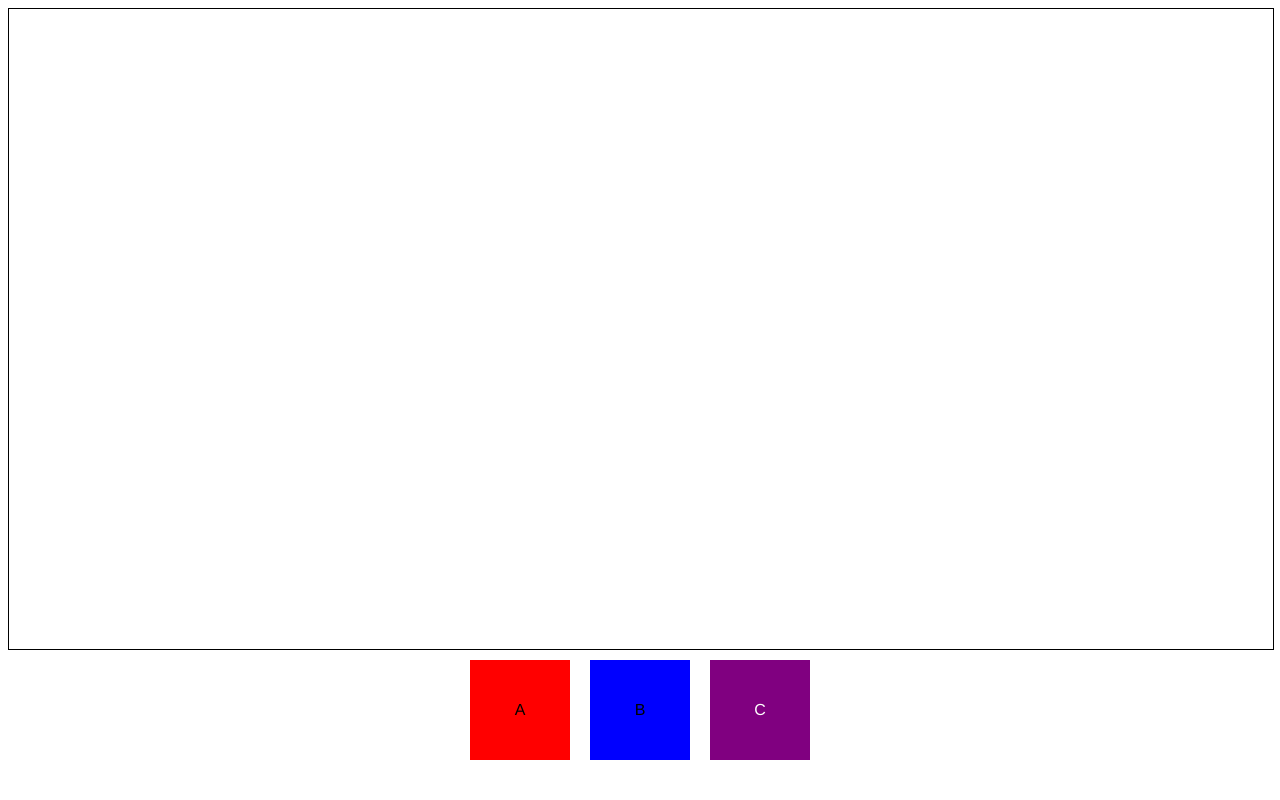
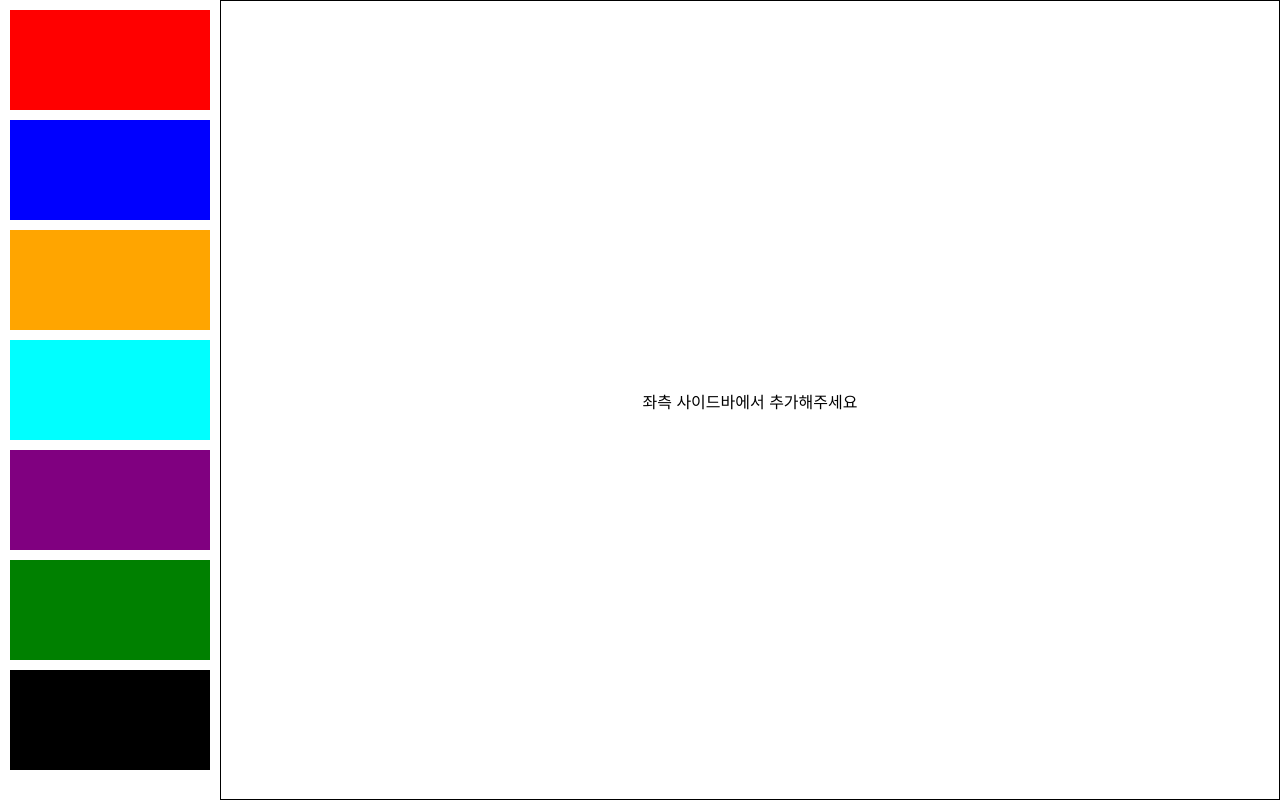
Before and after one commit to eabinn/PromotionMaker, a Vue app: page / in a window 1280 px wide. Built offline with nearby package versions, Linux system fonts and the light colour scheme.

Commit message:
Test drag and drop

```diff
--- a/src/App.vue
+++ b/src/App.vue
@@ -1,36 +1,137 @@
 <template>
   <div class="container">
-    <div class="content"></div>
-    <div class="menu">
-      <AComponent />
-      <BComponent />
-      <CComponent />
+    <div class="sidebar">
+      <Item
+        v-for="(kind, index) in kinds"
+        :key="index"
+        :item="kind"
+        :add-item="addItem"
+        :show-real="false"
+      />
+    </div>
+
+    <div class="dragzone">
+      <div v-if="items.length" class="content" @dragover="dragOver($event)">
+        <div
+          v-for="(item, index) in items"
+          :key="index"
+          class="draggable"
+          :draggable="true"
+          @dragstart="dragStart($event)"
+          @dragend="dragEnd($event)"
+        >
+          <Item :type="item.type" :color="item.color" :show-real="true" :item="item" />
+        </div>
+      </div>
+      <div v-else class="no-content">좌측 사이드바에서 추가해주세요</div>
     </div>
   </div>
 </template>
 
 <script lang="ts" setup>
-import AComponent from './components/AComponent.vue'
-import BComponent from './components/BComponent.vue'
-import CComponent from './components/CComponent.vue'
+import { ref } from 'vue'
+import Item from './components/Item.vue'
+
+const kinds = ref<Array<{ type: string; color: string }>>([
+  { type: 'A', color: 'red' },
+  { type: 'B', color: 'blue' },
+  { type: 'C', color: 'orange' },
+  { type: 'D', color: 'cyan' },
+  { type: 'E', color: 'purple' },
+  { type: 'F', color: 'green' },
+  { type: 'G', color: 'black' },
+])
+
+const items = ref<Array<{ type: string; color: string; id: number }>>([])
+
+const addItem = (type: string, color: string) => {
+  console.log('asdf', type, color)
+  items.value.push({
+    type,
+    color,
+    id: items.value.length,
+  })
+}
+
+const deleteItem = (id: number) => {
+  items.value = items.value.filter((item) => item.id !== id)
+}
+
+const dragStart = (e: DragEvent) => {
+  const target = e.target as HTMLElement
+  target.classList.add('dragging')
+}
+
+const dragEnd = (e: DragEvent) => {
+  const target = e.target as HTMLElement
+  target.classList.remove('dragging')
+}
+
+const dragOver = (e: DragEvent) => {
+  e.preventDefault()
+  const container = document.querySelector('.dragzone .content') as HTMLElement
+  const afterElement = getDragAfterElement(container, e.clientY)
+  const draggable = document.querySelector('.dragging') as HTMLElement
+  if (afterElement === null) {
+    container.appendChild(draggable)
+  } else {
+    container.insertBefore(draggable, afterElement)
+  }
+}
+
+function getDragAfterElement(container: HTMLElement, yOffset: number) {
+  const draggableElements = [...container.querySelectorAll('.draggable:not(.dragging)')]
+
+  return draggableElements.reduce(
+    // eslint-disable-next-line @typescript-eslint/no-explicit-any
+    (closest: any, child) => {
+      const box = child.getBoundingClientRect()
+      const offset = yOffset - box.top - box.height / 2
+      if (offset < 0 && offset > closest.offset) {
+        return { offset: offset, element: child }
+      } else {
+        return closest
+      }
+    },
+    { offset: Number.NEGATIVE_INFINITY, element: null }
+  ).element
+}
 </script>
 
-<style lang="scss">
+<style lang="scss" scoped>
 .container {
+  position: relative;
+  display: flex;
+  height: 100vh;
+  overflow: hidden;
+}
+
+.sidebar {
   display: flex;
   flex-direction: column;
   gap: 10px;
+  padding: 10px;
+  overflow: scroll;
 }
 
-.content {
+.dragzone {
+  flex: 1;
+  display: flex;
+  flex-direction: column;
+  gap: 10px;
   border: 1px solid black;
-  min-height: 80vh;
-  width: 100%;
 }
 
-.menu {
+.content,
+.no-content {
+  min-height: 100vh;
+  width: 100%;
+  overflow: scroll;
+}
+
+.no-content {
   display: flex;
-  gap: 20px;
   justify-content: center;
+  align-items: center;
 }
 </style>
--- a/src/components/AComponent.vue
+++ /dev/null
@@ -1,16 +0,0 @@
-<template>
-  <div class="box">A</div>
-</template>
-
-<script lang="ts" setup></script>
-
-<style lang="scss" scoped>
-.box {
-  background-color: red;
-  width: 100px;
-  height: 100px;
-  display: flex;
-  align-items: center;
-  justify-content: center;
-}
-</style>
--- a/src/components/BComponent.vue
+++ /dev/null
@@ -1,16 +0,0 @@
-<template>
-  <div class="box">B</div>
-</template>
-
-<script lang="ts" setup></script>
-
-<style lang="scss" scoped>
-.box {
-  background-color: blue;
-  width: 100px;
-  height: 100px;
-  display: flex;
-  align-items: center;
-  justify-content: center;
-}
-</style>
--- a/src/components/CComponent.vue
+++ /dev/null
@@ -1,17 +0,0 @@
-<template>
-  <div class="box">C</div>
-</template>
-
-<script lang="ts" setup></script>
-
-<style lang="scss" scoped>
-.box {
-  background-color: purple;
-  color: #ffffff;
-  width: 100px;
-  height: 100px;
-  display: flex;
-  align-items: center;
-  justify-content: center;
-}
-</style>
--- /dev/null
+++ b/src/components/Item.vue
@@ -0,0 +1,74 @@
+<template>
+  <div v-if="props.showReal" class="box real" :style="{ backgroundColor: props.item.color }">
+    <div class="title">
+      <input id="title" placeholder="타이틀을 입력해주세요" />
+      <input id="subtitle" placeholder="서브 타이틀을 입력해주세요" />
+    </div>
+    <div class="description">
+      <input placeholder="설명" />
+    </div>
+
+    <button class="btn-delete" @click="handleDeleteItem">삭제</button>
+  </div>
+  <div v-else class="box dummy" :style="{ backgroundColor: props.item.color }">
+    <button @click="addItem && addItem(props.item.type, props.item.color)">추가</button>
+  </div>
+</template>
+
+<script lang="ts" setup>
+interface ItemProps {
+  item: { type: string; color: string }
+  showReal: boolean
+  addItem?(type: string, color: string): void
+  deleteItem?(index: number): void
+}
+
+const props = defineProps<ItemProps>()
+
+const handleDeleteItem = () => {
+  props.deleteItem && props.deleteItem(Math.random() * (100000 - 0) + 100000)
+}
+</script>
+
+<style lang="scss" scoped>
+.box {
+  position: relative;
+  display: flex;
+  flex-direction: column;
+  align-items: center;
+  justify-content: center;
+  color: #ffffff;
+  min-height: 100px;
+  min-width: 200px;
+
+  &.dummy {
+    display: flex;
+    align-items: center;
+    justify-content: center;
+
+    button {
+      display: none;
+    }
+
+    &:hover button {
+      display: block;
+    }
+  }
+}
+
+.title {
+  display: flex;
+  flex-direction: column;
+}
+
+input {
+  border: none;
+  background-color: rgba(#000000, 0.5);
+}
+
+button.btn-delete {
+  position: absolute;
+  top: 10px;
+  right: 10px;
+}
+</style>
--- a/src/index.scss
+++ b/src/index.scss
@@ -4,3 +4,7 @@
   -moz-osx-font-smoothing: grayscale;
   text-align: center;
 }
+
+body {
+  margin: 0;
+}
```
